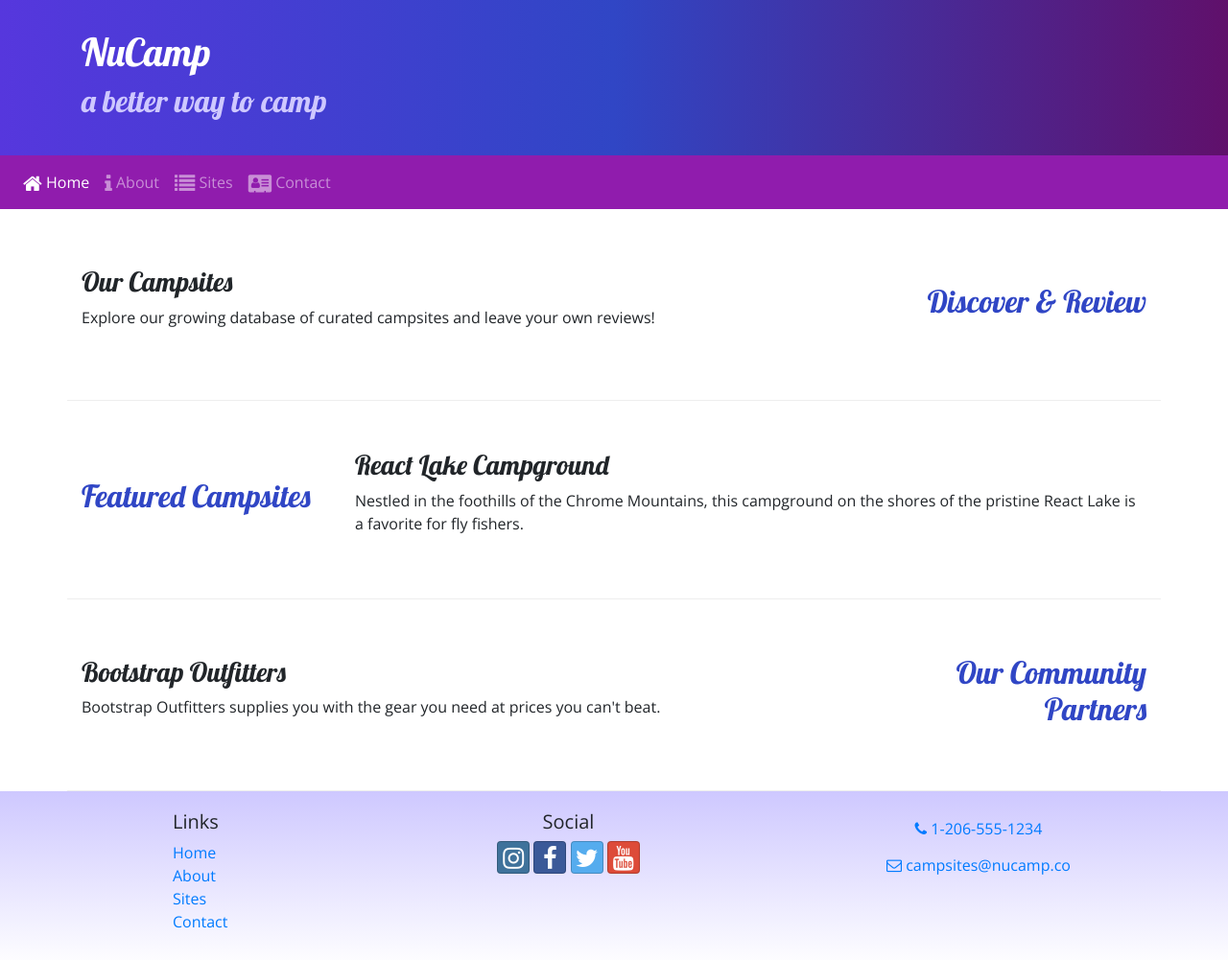
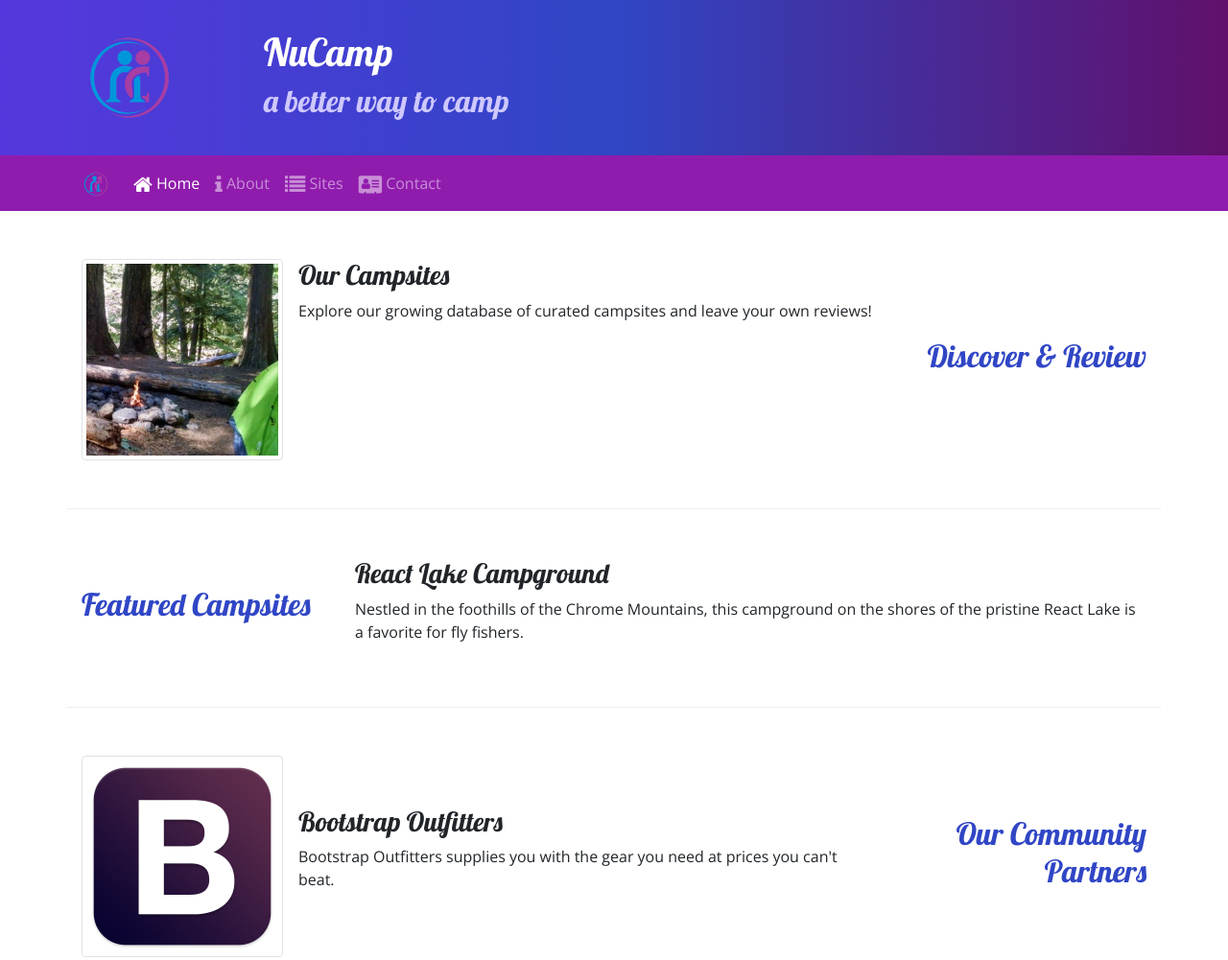
Before and after one commit to gmnoe/greg-bootstrap-nucamp, a website: page index.html in a window 1280 px wide. Shown: the top 1001 px of the page at 96% size. Drawn offline with nearby package versions, Linux system fonts and the light colour scheme.

```diff
--- a/index.html
+++ b/index.html
@@ -24,6 +24,9 @@
     <header class="jumbotron jumbotron-fluid">
         <div class="container">
             <div class="row">
+                <div class="col- 4 col-sm-3 col-md-2 align-self-center">
+                    <img src="img/logo.png" class="img-fluid" />
+                </div>
                 <div class="col">
                     <h1>NuCamp</h1>
                     <h2>a better way to camp</h2>
@@ -33,7 +36,10 @@
     </header>
 
     <nav class="navbar navbar-expand-sm navbar-dark sticky-top">
-        <button class="navbar-toggler ml-auto" type="button" data-toggle="collapse" data-target="#nucampNavbar">
+        <div class="container">
+            <a class="navbar-brand" href="#"><img src="img/logo.png"
+            height="30" width="30" /></a>
+            <button class="navbar-toggler" type="button" data-toggle="collapse" data-target="#nucampNavbar">
                 <span class="navbar-toggler-icon"></span>
             </button>
             <div class="collapse navbar-collapse" id="nucampNavbar">
@@ -54,8 +60,13 @@
                 <h2 class="text-sm-right">Discover & Review</h2>
             </div>
             <div class="col">
+                <div class="media">
+                    <img class="d-flex mr-3 img-thumbnail" src="img/breadcrumb-trail-thumb.jpg" alt="Breadcrumb Trail thumbnail" />
+                    <div class="media-body alighn-self-center">
                         <h3>Our Campsites</h3>
                         <p class="d-none d-sm-block">Explore our growing database of curated campsites and leave your own reviews!</p>
+                    </div>
+                </div>
             </div>
         </div>
 
@@ -74,8 +85,13 @@
                 <h2 class="text-sm-right">Our Community Partners</h2>
             </div>
             <div class="col">
+                <div class="media">
+                    <img class="d-flex mr-3 img-thumbnail" src="img/bootstrap-thumb.png" alt="Bootstrap Outfitters" />
+                    <div class="media-body align-self-center">
                         <h3>Bootstrap Outfitters</h3>
                         <p class="d-none d-sm-block">Bootstrap Outfitters supplies you with the gear you need at prices you can't beat.</p>
+                    </div>
+                </div>
             </div>
         </div>
     </div>
```
Also changed, not shown: aboutus.html (+15 -6 lines), contactus.html (+6 -1 lines), img/bootstrap-thumb.png (added), img/breadcrumb-trail-thumb.jpg (added), img/breadcrumb-trail.jpg (added), img/chrome-river-thumb.jpg (added), img/chrome-river.jpg (added), img/logo.png (added), img/react-lake-thumb.jpg (added), img/react-lake.jpg (added), 1 other file. Lines whose indentation alone changed are shown as unchanged.
